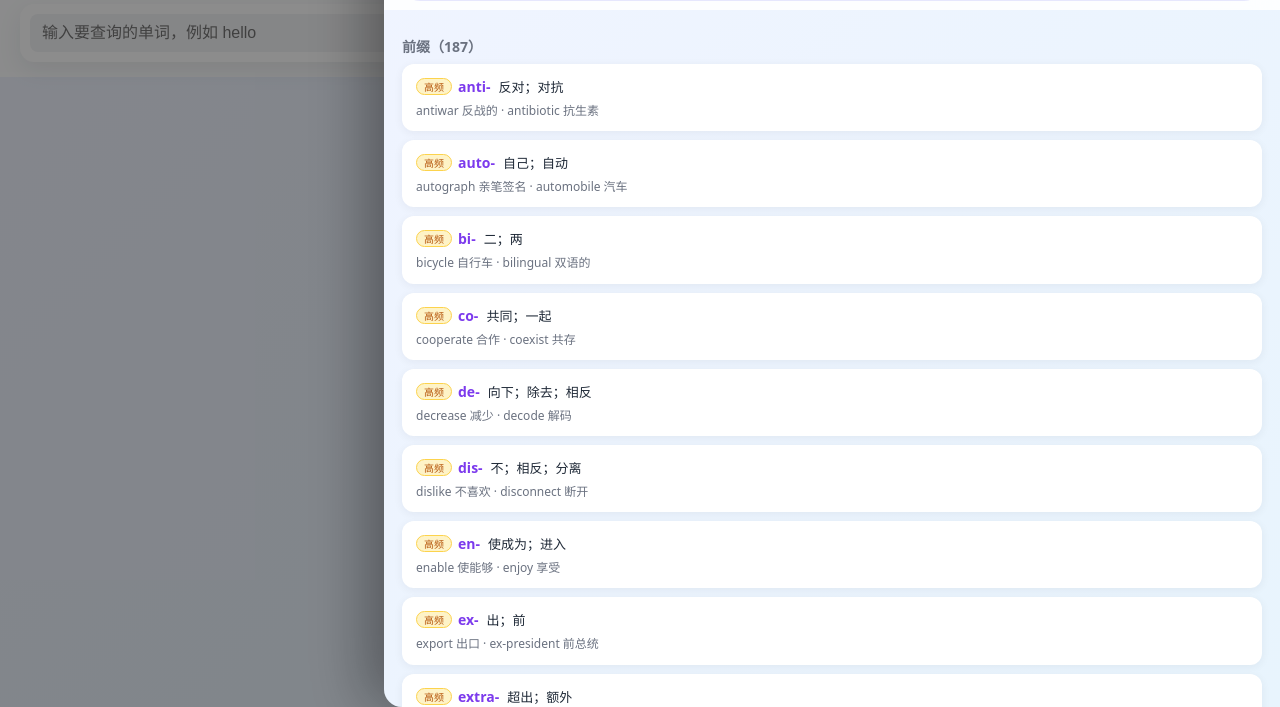
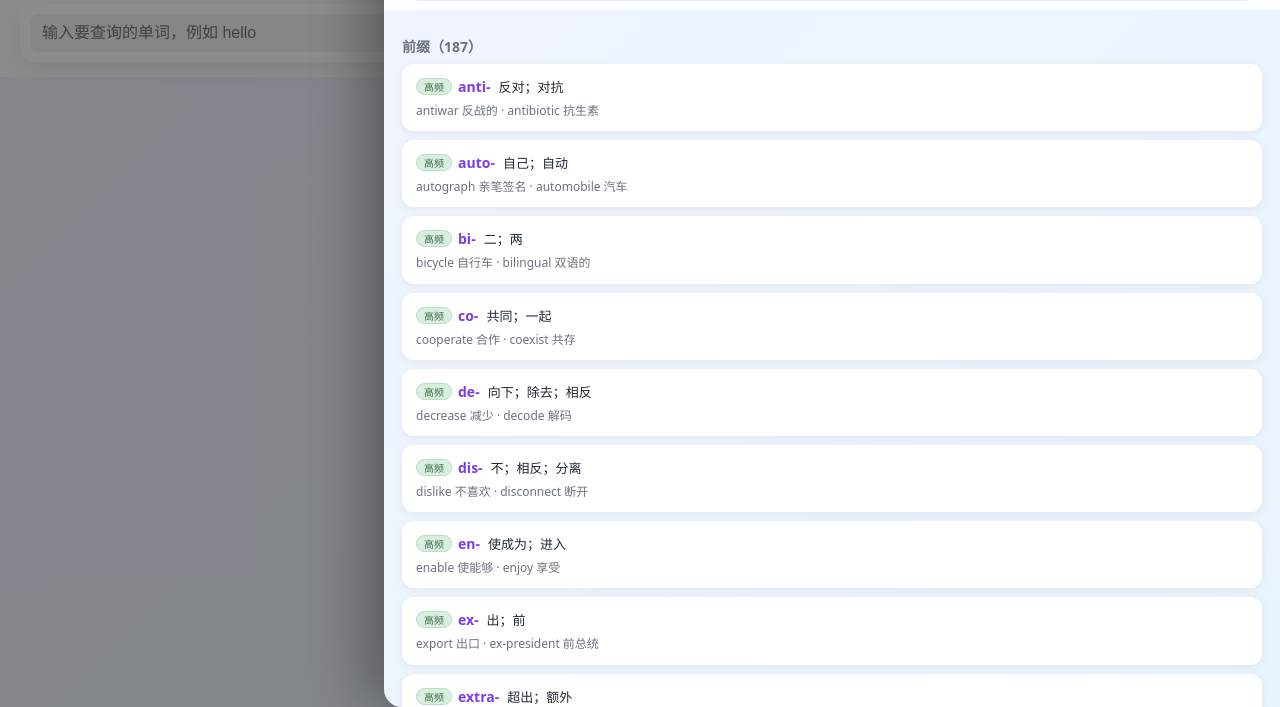
Before and after one commit to HuangJensen/dictionary-gpt, a website: page docs/index.html in a window 1280 px wide. Both pictures are taken after a click on the button "🧩 词缀库". Shown: the part 93-800 px from the top of the page. Drawn offline with Linux system fonts and the light colour scheme.

Commit message:
perf: 词缀排序改预排序消除卡顿；高频徽标改低对比度绿色

```diff
--- a/docs/app.js
+++ b/docs/app.js
@@ -183,6 +183,8 @@
   var affixBacktop = document.getElementById('affix-backtop');
   var affixSort = document.getElementById('affix-sort');
   var affixesLoaded = false;
+  var sortedFreq = null;
+  var sortedAlpha = null;
 
   function loadAffixes() {
     if (affixesLoaded) return Promise.resolve(window.DICT_AFFIXES || []);
@@ -195,31 +197,33 @@
     });
   }
 
-  function sortAffixes(list) {
-    var mode = affixSort ? affixSort.value : 'freq';
-    return list.slice().sort(function (a, b) {
-      if (mode === 'alpha') {
-        var x = a.a.toLowerCase(), y = b.a.toLowerCase();
-        return x < y ? -1 : x > y ? 1 : 0;
-      }
-      var fa = a.f || 3, fb = b.f || 3;
-      if (fa !== fb) return fa - fb;
-      var x = a.a.toLowerCase(), y = b.a.toLowerCase();
-      return x < y ? -1 : x > y ? 1 : 0;
-    });
+  function alphaCmp(a, b) {
+    var x = a.a.toLowerCase(), y = b.a.toLowerCase();
+    return x < y ? -1 : x > y ? 1 : 0;
   }
-
+  function freqCmp(a, b) {
+    var fa = a.f || 3, fb = b.f || 3;
+    if (fa !== fb) return fa - fb;
+    return alphaCmp(a, b);
+  }
+  function prepareSorted(AFFIXES) {
+    if (sortedFreq) return;
+    sortedFreq = AFFIXES.slice().sort(freqCmp);
+    sortedAlpha = AFFIXES.slice().sort(alphaCmp);
+  }
   function renderAffixes(q) {
     loadAffixes().then(function (AFFIXES) {
       if (affixCount) affixCount.textContent = '共 ' + AFFIXES.length + ' 条';
+      prepareSorted(AFFIXES);
       var ql = (q || '').trim().toLowerCase();
-      var list = AFFIXES.filter(function (x) {
+      var base = (affixSort && affixSort.value === 'alpha') ? sortedAlpha : sortedFreq;
+      var list = base.filter(function (x) {
         if (!ql) return true;
         return x.a.toLowerCase().indexOf(ql) >= 0 || x.m.indexOf(ql) >= 0;
       });
       var html = '';
       ['前缀', '后缀'].forEach(function (t) {
-        var items = sortAffixes(list.filter(function (x) { return x.t === t; }));
+        var items = list.filter(function (x) { return x.t === t; });
         if (!items.length) return;
         html += '<div class="affix-type">' + t + '（' + items.length + '）</div>';
         items.forEach(function (x) {
--- a/docs/style.css
+++ b/docs/style.css
@@ -190,12 +190,13 @@ body {
   border-radius: 999px; padding: 4px 10px; font-size: 12px; cursor: pointer; outline: none;
 }
 .affix-hot {
-  display: inline-block; background: #fef3c7; color: #b45309; border: 1px solid #fcd34d;
+  display: inline-block; background: #d8efe0; color: #3e6b4a; border: 1px solid #b8dcc6;
   border-radius: 999px; padding: 0 7px; font-size: 10px; margin-right: 6px; vertical-align: 1px;
 }
-body[data-theme="black"] .affix-hot { background: #78350f; color: #fcd34d; border-color: #b45309; }
-body[data-theme="green"] .affix-hot { background: #fef3c7; color: #8a5a00; border-color: #fcd34d; }
-body[data-theme="gray"] .affix-hot { background: #57534e; color: #fde68a; border-color: #78716c; }
+body[data-theme="black"] .affix-hot { background: #1f3a2a; color: #9fd0b0; border-color: #2f5a3e; }
+body[data-theme="green"] .affix-hot { background: #cde8d4; color: #336048; border-color: #a8d0b2; }
+body[data-theme="gray"] .affix-hot { background: #3c4c42; color: #a9cbb2; border-color: #4d6254; }
+.affix-list { contain: layout paint style; }
 .affix-close {
   width: 30px; height: 30px; border-radius: 50%; border: none;
   background: var(--input-bg); color: var(--sub); font-size: 15px; cursor: pointer;
```
